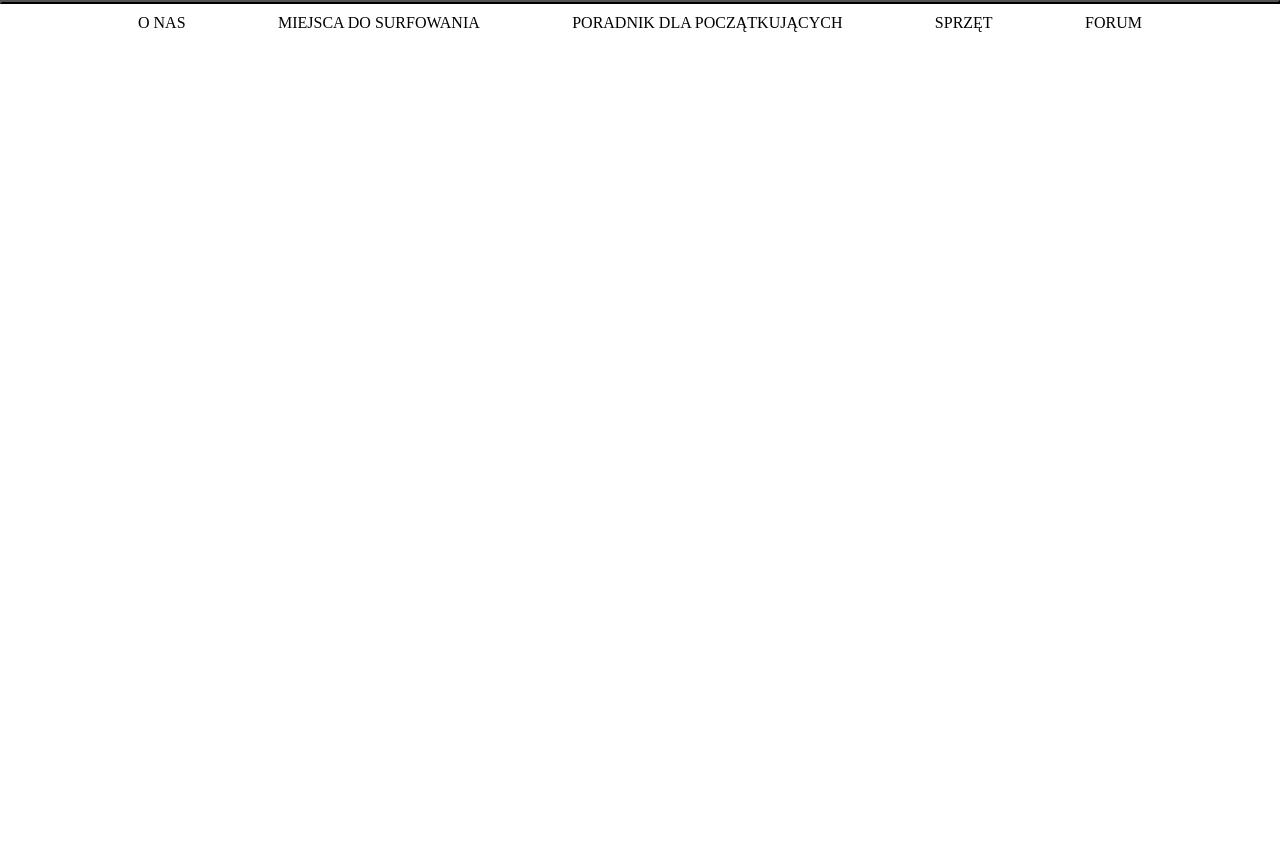
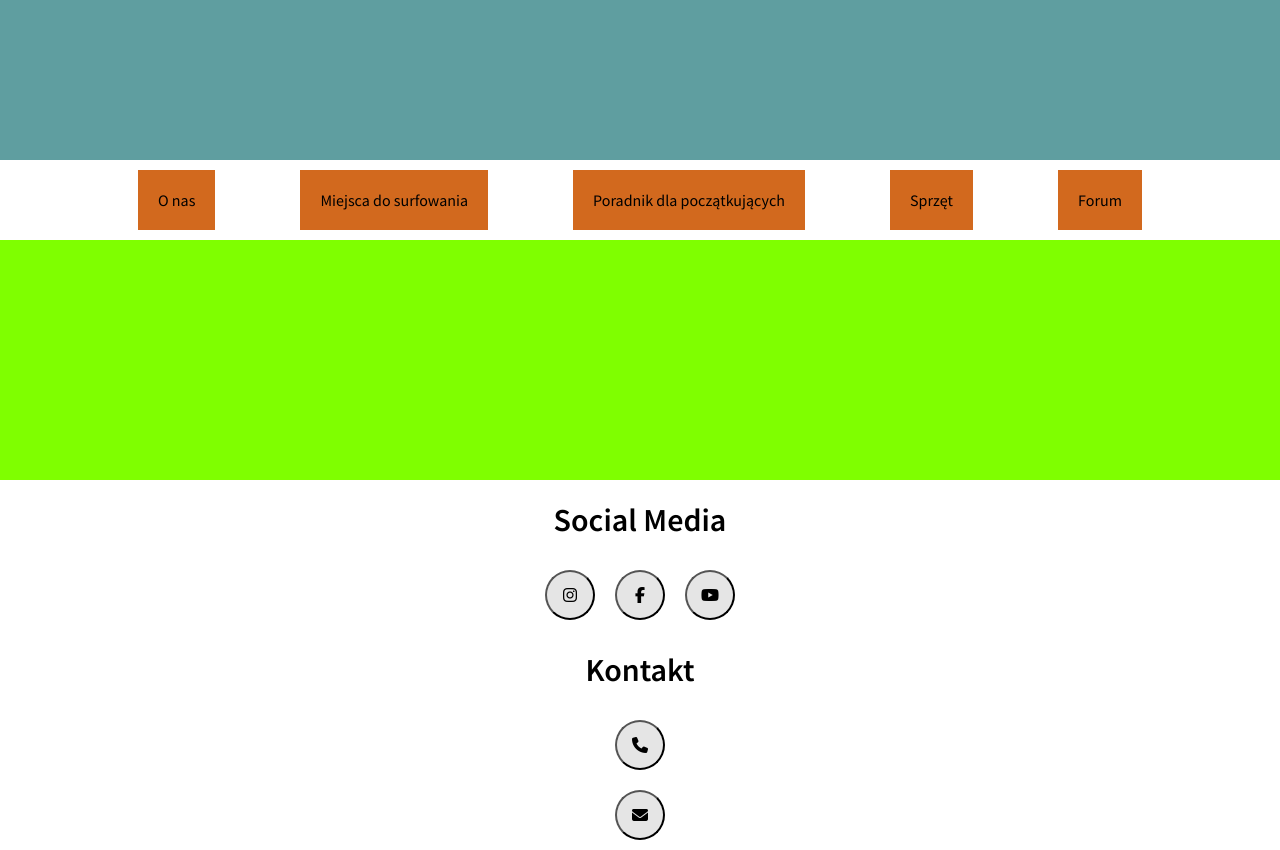
Before and after one commit to mbarul/website, a plain HTML site: page index.html in a window 1280 px wide. Before the commit the page ends 800 px from the top, so only its background shows below. Drawn offline with Linux system fonts and the light colour scheme; a web font is replaced by a local one.

Commit message:
new things in footer

```diff
--- a/index.html
+++ b/index.html
@@ -4,28 +4,40 @@
     <meta charset="UTF-8">
     <meta name="viewport" content="width=device-width, initial-scale=1.0">
     <link rel="stylesheet" href="./styles/style.css">
-    <title>Document</title>
-<link href="https://fonts.googleapis.com/css2?family=Big+Shoulders+Stencil+Text:wght@100&display=swap" rel="stylesheet">
+    <title>Surfing World</title>
+<link href="https://fonts.googleapis.com/css2?family=Source+Sans+Pro:wght@400;600&display=swap" rel="stylesheet">
+<script src="https://use.fontawesome.com/9bb1998d29.js"></script>
 </head>
 <body>
     <header>
-        <h1></h1>
-        <button></button>
     </header>
 
     <section class= "navigation">
-    <nav class = "1">
-    <div class = "about">O nas</div>
-    <div class = "place">Miejsca do surfowania</div>
-    <div class = "tutorial">Poradnik dla początkujących</div>
-    <div class = "equipment">Sprzęt</div>
-    <div class = "forum">Forum</div>
- </nav>
-</section>
-    <header></header>
+
+    <button class = "first">O nas</button>
+    <button class = "first">Miejsca do surfowania</button>
+    <button class = "first">Poradnik dla początkujących</button>
+    <button class = "first">Sprzęt</button>
+    <button class = "first">Forum</button>
+
+
+    </section>
     <main></main>
-    <section></section>
-    <footer></footer>
+    <footer>
+        <h3>Social Media</h3>
+        <div class = "socialMedia">
+
+           <button><i class="fa fa-instagram"></i></button>
+           <button><i class="fa fa-facebook"></i></button>
+           <button><i class="fa fa-youtube"></i></button>
+
+        </div>
+        <h4>Kontakt</h4>
+        <div class ="contact">
+            <button><i class="fa fa-phone"></i></button>
+            <button><i class="fa fa-envelope"></i></button>
+        </div>
+    </footer>
      <script type="text/javascript" src="javascript.js"></script>
 </body>
 </html>
--- a/styles/_body.scss
+++ b/styles/_body.scss
@@ -3,6 +3,9 @@
     padding: 0;
     box-sizing: border-box;
     font-size: 1rem;
-    text-transform: uppercase;
+    font-family: 'Source Sans Pro', sans-serif;
     background: white;
+
+
+
 }
--- /dev/null
+++ b/styles/_footer.scss
@@ -0,0 +1,54 @@
+footer {
+
+
+    display: flex;
+    flex-direction: column;
+
+    h3 {
+        font-size: 2rem;
+        text-align: center;
+        margin: 20px;
+    }
+
+    h4 {
+        font-size: 2rem;
+        text-align: center;
+        margin: 20px;
+    }
+
+    div {
+
+        display: flex;
+        flex-direction: row;
+        align-items: center;
+
+        &.socialMedia {
+            justify-content: center;
+        }
+
+        &.contact {
+            flex-direction: column;
+        }
+
+
+
+
+        button {
+            padding: 10px;
+            border-radius: 50%;
+            background-color: rgba(0, 0, 0, 0.1);
+            width: 50px;
+            height: 50px;
+            margin: 10px;
+            text-align: center;
+            cursor: pointer;
+
+            i {
+                background-color: rgba(0, 0, 0, 0);
+            }
+        }
+
+
+    }
+
+}
--- a/styles/_header.scss
+++ b/styles/_header.scss
@@ -1,31 +1,4 @@
-/*można tę funkcję dodawać między plikami, umożliwia szybkie duplikowanie
-przyklad $direction pozwala na zmienianie zmiennej
-funkcja @extend -kopiuje całą wartość innej np. div.contact {
-    @extend header;
-}*/
-@mixin flexCenter($direction, $background) {
-    display: flex;
-    justify-content: center;
-    flex-direction: $direction;
-    background: $background;
+header {
+    min-height: 20vh;
+    background: cadetblue;
 }
-
-header {
-    @include flexCenter(column, red);
-
-    background: $primaryBtn;
-
-    h1 {
-        color: red;
-    }
-
-    button {
-        background: $primaryBtn;
-
-        &:hover {
-            background-color: blue;
-        }
-    }
-
-    ;
-}
--- /dev/null
+++ b/styles/_main.scss
@@ -0,0 +1,4 @@
+main {
+    background: chartreuse;
+    min-height: 30vh;
+}
--- a/styles/_nav.scss
+++ /dev/null
@@ -1,11 +0,0 @@
-section {
-    nav {
-        margin: 0px 10% 0px 10%;
-        padding: 10px;
-        display: flex;
-        flex-direction: row;
-        justify-content: space-between;
-        flex-basis: content;
-        flex-shrink: floor($number: 5);
-    }
-}
--- /dev/null
+++ b/styles/_section.scss
@@ -0,0 +1,16 @@
+section {
+
+    margin: 0px 10% 0px 10%;
+    padding: 10px;
+    display: flex;
+    flex-direction: row;
+    justify-content: space-between;
+    flex-basis: content;
+
+    .first {
+        padding: 20px;
+        border: none;
+        cursor: pointer;
+        background-color: chocolate;
+    }
+}
--- a/styles/style.scss
+++ b/styles/style.scss
@@ -1,4 +1,6 @@
 @import "./body";
 @import "./variables";
-@import "./nav";
+@import "./section";
 @import "./header";
+@import "./footer";
+@import "./main"
```
Also changed, not shown: styles/_note.scss (added), styles/style.css, 1 other file.
